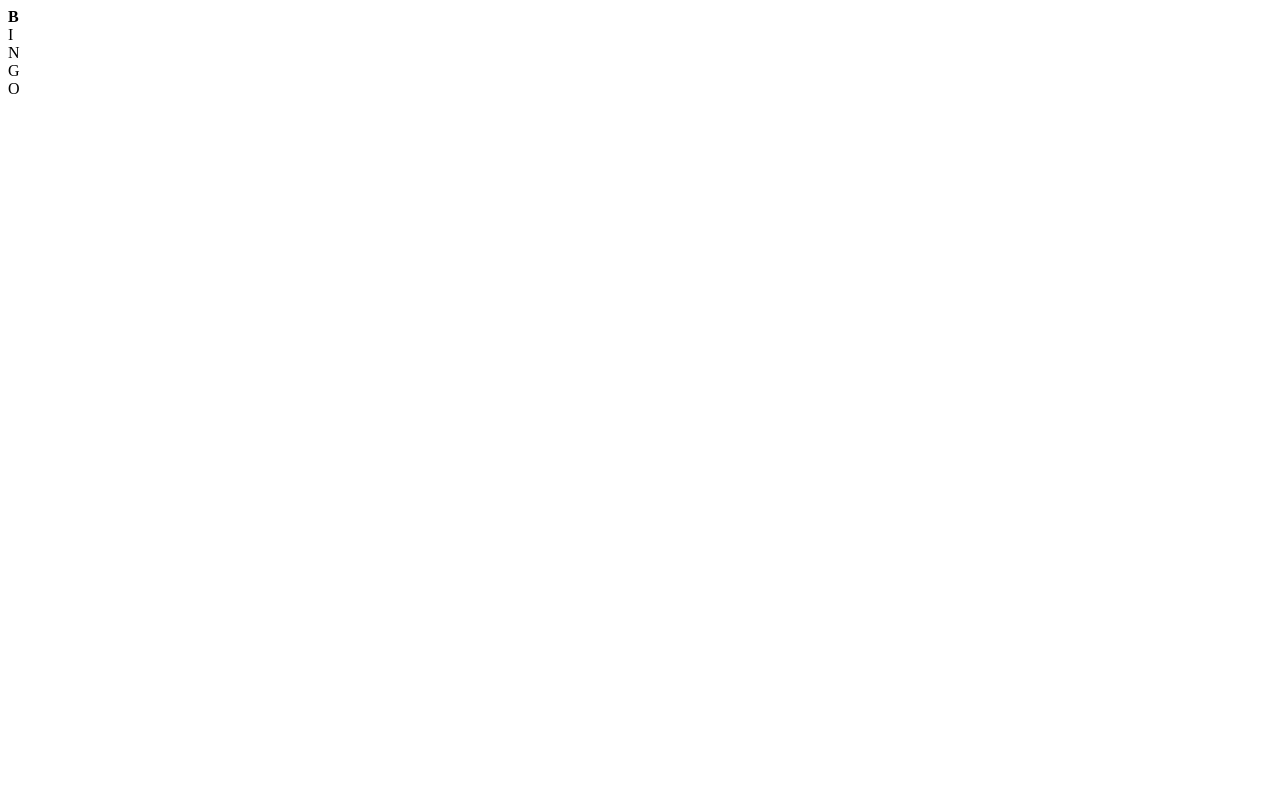
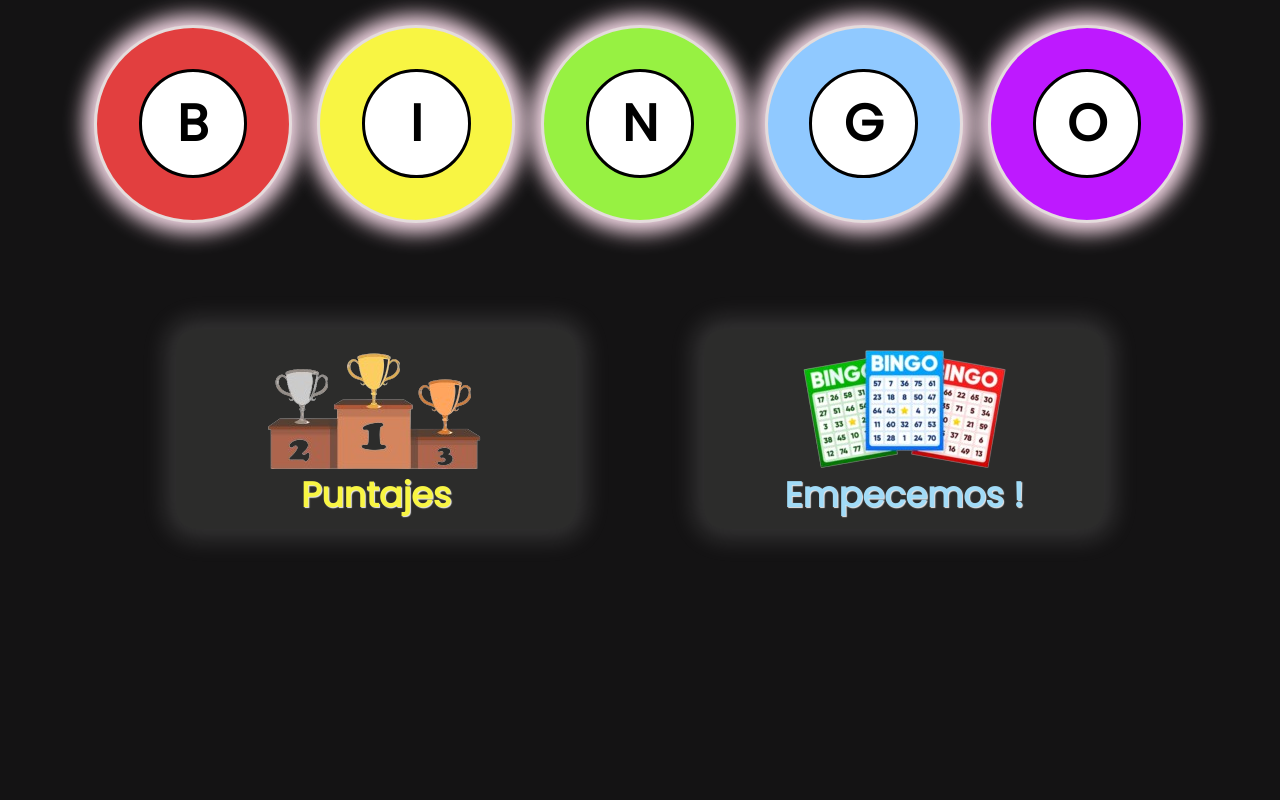
Before and after one commit to marivictoriamb/Bingo-MartinezMaria, a plain HTML site: page index.html in a window 1280 px wide. Drawn offline with Linux system fonts and the light colour scheme.

Commit message:
Initial Page :lipstick:

```diff
--- a/index.html
+++ b/index.html
@@ -4,38 +4,81 @@
     <meta charset="UTF-8">
     <meta name="viewport" content="width=device-width, initial-scale=1.0">
     <title>Bingo</title>
+    <link rel = "stylesheet" href = "style.css" />
+    <link rel = "functions" href = "index.js" />
 </head>
-<body>
+<body style="background-color: rgb(20, 19, 20);">
     <div class = "BingoTitle">
         <div class = "Circle1" id="Circles">
-            <div class = "MiniCircle"> <b>B</b></div>
+            <div class = "MiniCircle"> <div class ="Letters"> <b>B</b> </div> </div>
         </div>
 
         <div class = "Circle2" id="Circles">
-            <div class = "MiniCircle">I</div>
+            <div class = "MiniCircle"><b>I</b></div>
         </div>
 
         <div class = "Circle3" id="Circles">
-            <div class = "MiniCircle">N</div>
+            <div class = "MiniCircle"><b>N</b></div>
         </div>
 
         <div class = "Circle4" id="Circles">
-            <div class = "MiniCircle">G</div>
+            <div class = "MiniCircle"><b>G</b></div>
         </div>
 
         <div class = "Circle5" id="Circles">
-            <div class = "MiniCircle">O</div>
+            <div class = "MiniCircle"><b>O</b></div>
         </div>
 
     </div>
 
     <div class = "InitialInformation">
         <div class = "Points">
-
+            <div class = "image">
+                <img src = "./images/Podium.png" alt="Podium">
+            </div>
+            <div class="content">
+                <h2 style="color:rgb(248, 245, 67); text-shadow: 1px 1px 1px #eceaea; font-size: 35px;">Puntajes</h2>
+            </div>
         </div>
 
         <div class = "Information">
+            <div class = "image">
+                <img src = "./images/Bingo.png" alt="Bingo">
+            </div>
+            <div class="content">
+                <h2 style="color: rgb(161, 219, 247); text-shadow: 1px 1px 1px #eceaea; font-size: 35px;">Empecemos !</h2>
 
+                <form action="game.html">
+
+                    <div class="input-box">
+                        <input style = "font-size: medium" type="text" name="player1" placeholder="Nombre Jugador 1" required>
+                    </div>
+
+                    <div class="input-box">
+                        <input style = "font-size: medium" type="text" name="player2" placeholder="Nombre Jugador 2" required>
+                    </div>
+
+                    <div class="input-box">
+                        <input style = "font-size: medium" type="text" name="player3" placeholder="Nombre Jugador 3" required>
+                    </div>
+
+                    <div class="input-box">
+                        <input style = "font-size: medium";type="text" name="player4" placeholder="Nombre Jugador 4" required>
+                    </div>
+
+                    <div class = "matrix-select">
+                        <select name="matrix_size">
+                            <option value="3"> 3x3 </option>
+                            <option value="4"> 4x4 </option>
+                            <option value="5"> 5x5 </option>
+
+                        </select>
+                        <p style="color: rgb(185, 183, 183); font-size: medium;">Tamaño Carton</p>
+                    </div>
+
+                    <button type="submit" class="start">A Jugar</button>
+                </form>
+            </div>
         </div>
     </div>
 </body>
--- a/style.css
+++ b/style.css
@@ -1,26 +1,185 @@
+@import url(https://fonts.googleapis.com/css?family=Poppins);
+* {
+   font-family: 'Poppins',serif;
+}
+
 .BingoTitle {
     display: flex;
-    padding: 10px;
     justify-content: center;
     align-items: center;
+    height: 150px;
+    gap: 2vw;
+    margin-top: 3.8vw;
 }
 
 #Circles{
-    height: 400px;
-    width: 400px;
-    border-radius: 5000px;
+    width: 15vw;
+    height: 15vw;
+    border-radius: 50%;
+    box-shadow: 0px 0px 20px 10px  rgb(248, 219, 233);
+    border: rgb(228, 220, 220) solid;
     display: flex;
     justify-content: center;
     align-items: center;
+
+    flex-shrink: 2;
 }
 
 .Circle1 {
-    background-color: palevioletred;
+    background-color: rgb(226, 63, 63);
+}
+
+.Circle2 {
+    background-color: rgb(248, 245, 67);
+}
+
+.Circle3{
+    background-color: rgb(151, 241, 66);
+}
+
+.Circle4{
+    background-color: rgb(144, 201, 255);
+}
+
+.Circle5{
+    background-color: rgb(190, 25, 255);
 }
 
 .MiniCircle {
+    height: 8vw;
+    width: 8vw;
+    border-radius: 50%;
+    background-color: white;
+    border: black solid;
+    display: flex;
+    justify-content: center;
+    align-items: center;
+    font-size: 4vw;
+
+    flex-shrink: 2;
+}
+
+
+
+.InitialInformation{
+    position: relative;
+    display: flex;
+    justify-content: center;
+    align-items: center;
+    flex-wrap: wrap;
+    gap: 100px 50px;
+    padding: 100px 50px;
+    margin-top: 30px;
+    gap: 10vw;
+    row-gap: 15vh;
+}
+
+.Points, .Information{
+    position: relative;
+    width: 400px;
     height: 200px;
-    width: 200px;
-    border-radius: 5000px;
-    background-color: white;
+    background-color: rgb(44, 44, 43);
+    border-radius: 20px;
+    box-shadow: 0px 0px 25px 10px rgba(241, 239, 239, 0.15);
+    transition: 0.3s;
 }
+
+.Points:hover, .Information:hover{
+    height: 580px;
+}
+
+.InitialInformation .image{
+    position: relative;
+    width: 75%;
+    height: 120px;
+    background-color: transparent;
+    top:20px;
+    left: 12%;
+    border-radius: 12px;
+    overflow: hidden;
+    transition: 0.5s;
+    max-width: 300;
+}
+
+.Points:hover .image, .Information:hover .image{
+    top:-50px;
+    scale: 0.8;
+}
+
+.InitialInformation .image img{
+    position: absolute;
+    width: 100%;
+    height: 100%;
+    object-fit: cover;
+
+}
+
+.InitialInformation .content{
+    position: absolute;
+    width: 100%;
+    text-align: center;
+    top: 55%;
+    height: 55%;
+    overflow: hidden;
+    transition: 0.3s;
+}
+
+.Points:hover .content, .Information:hover .content{
+    top:10%;
+    height: 100%;
+    font-size: 0.8em;
+}
+
+form{
+    display: flex;
+    justify-content: center;
+    align-items: baseline;
+    flex-direction: column;
+    padding-left: 40px;
+    padding-right: 40px;
+    gap: 3vw;
+    row-gap: 3vh;
+}
+
+.input-box input{
+    border: none;
+    outline: none;
+    border: 2px solid rgb(125, 184, 240);
+    background-color: rgb(223, 235, 245);
+    border-radius: 40px;
+    padding: 8px;
+}
+
+.matrix-select{
+    display: flex;
+    flex-direction: row;
+    gap: 1vw;
+    text-align: center;
+}
+
+select{
+    background-color: rgb(211, 227, 241);
+    border: 2px solid rgb(101, 181, 255);
+    padding: 10px;
+    font-size: medium;
+    color: rgb(102, 102, 102);
+}
+
+select option{
+    font-size: smaller;
+    color: rgb(102, 102, 102);
+}
+
+.start{
+    width: 100%;
+    background-color:rgb(125, 184, 240) ;
+    border:none;
+    outline: none;
+    border-radius: 40px;
+    border: 2px solid rgb(4, 130, 248);
+    padding: 5px;
+    margin-top: 15px;
+    font-weight: 600;
+    color: rgb(44, 43, 43);
+    font-size: medium;
+}
--- /dev/null
+++ b/style2.css
@@ -0,0 +1,72 @@
+@import url(https://fonts.googleapis.com/css?family=Poppins);
+* {
+   font-family: 'Poppins',serif;
+   box-sizing: border-box;
+}
+
+body{
+    display: flex;
+    align-items: center;
+    justify-content: center;
+    background: linear-gradient(to left top, #020202, #202020);
+}
+.wrapper{
+    width: 100%;
+    position: relative;
+}
+
+.wrapper .carousel {
+    margin: 30px;
+    display: grid;
+    grid-auto-flow: column;
+    grid-auto-columns: calc((100%));
+    overflow: hidden;
+}
+
+.carousel .card{
+    list-style: none;
+    height: 400px;
+    width: 400px;
+    border-radius: 8px;
+    display: flex;
+    align-items: center;
+    justify-content: center;
+    flex-direction: column;
+}
+
+.card .bingo-card{
+    width: 90%;
+    height: 90%;
+    object-fit: cover;
+    background-color: wheat;
+    border-radius: 10%;
+}
+
+.wrapper button{
+    background-color: rgb(166, 168, 173) ;
+    border:none;
+    outline: none;
+    border-radius: 50%;
+    box-shadow: 0px 0px 30px 0px rgba(207, 207, 207, 0.2);
+    padding: 5px;
+    font-weight: 600;
+    color: rgb(34, 33, 33);
+    font-size: medium;
+    text-align: center;
+    position: absolute;
+
+    width: 30px;
+    height: 30px;
+    top: 50%;
+    transform: translateY(-50%);
+    cursor: pointer;
+
+}
+
+.wrapper .right{
+    right:20px;
+}
+
+.wrapper .left{
+    left: 20px;
+}
```
Also changed, not shown: game.html (added, +39 -0 lines), index.js (added, +21 -0 lines), images/Bingo.png (added), images/Podium.png (added).
